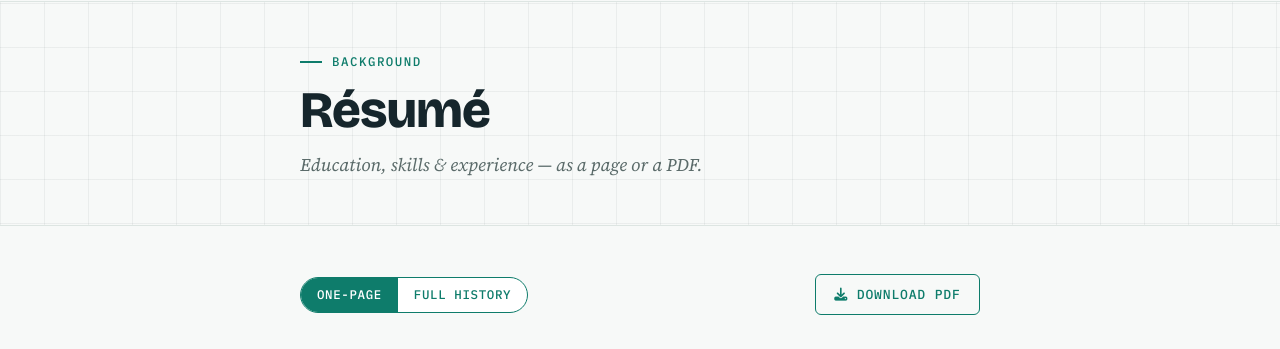
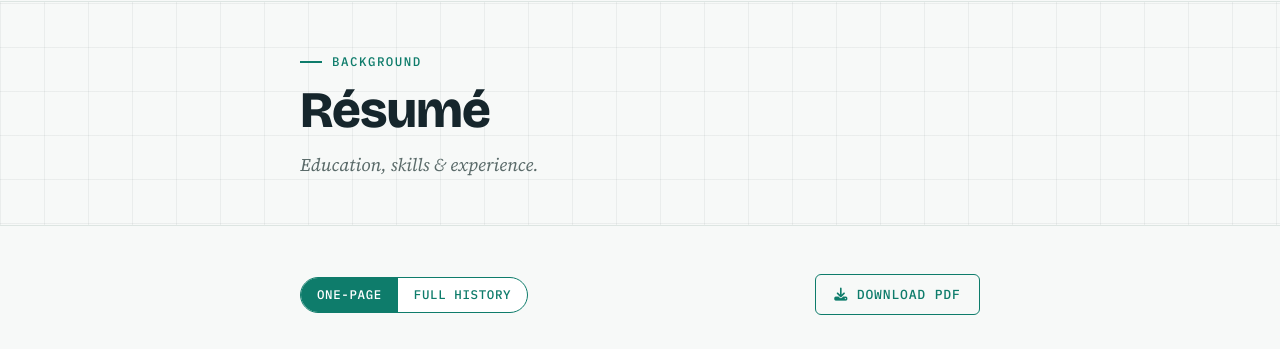
Before and after one commit to jimna-h/home, a Jekyll site: the page built from resume.html, in a window 1280 px wide and 900 px high. Shown: the part 85-434 px from the top of the window. Built offline with Jekyll 4.4.1, drawn with Linux system fonts in a browser that asks for light colours.

Commit message:
Update résumé subtitle for clarity

```diff
--- a/resume.html
+++ b/resume.html
@@ -11,7 +11,7 @@ description: "Résumé for James Bruce — education, skills, projects, and expe
             <div class="col-md-10 col-lg-9 col-xl-8">
                 <p class="eyebrow">Background</p>
                 <h1 class="page-title">Résumé</h1>
-                <p class="page-sub">Education, skills &amp; experience — as a page or a PDF.</p>
+                <p class="page-sub">Education, skills &amp; experience.</p>
             </div>
         </div>
     </div>
```
